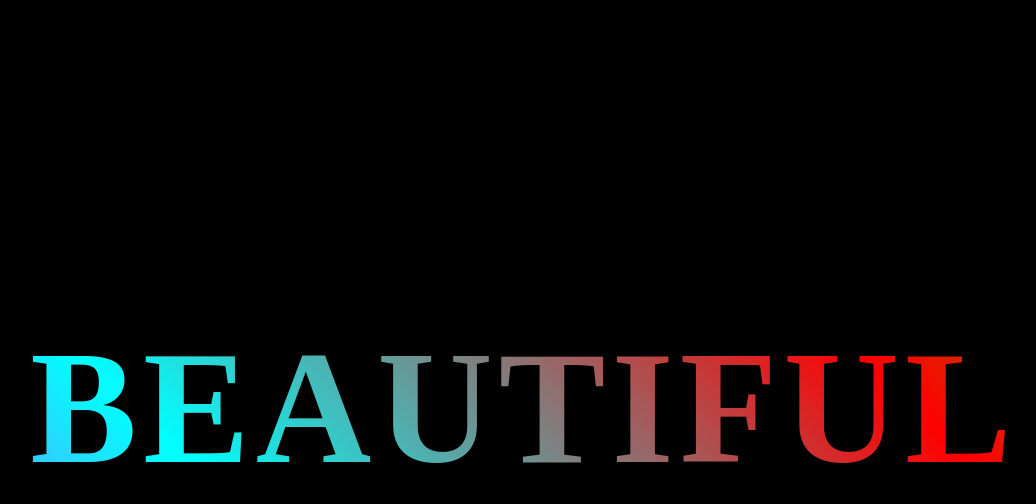
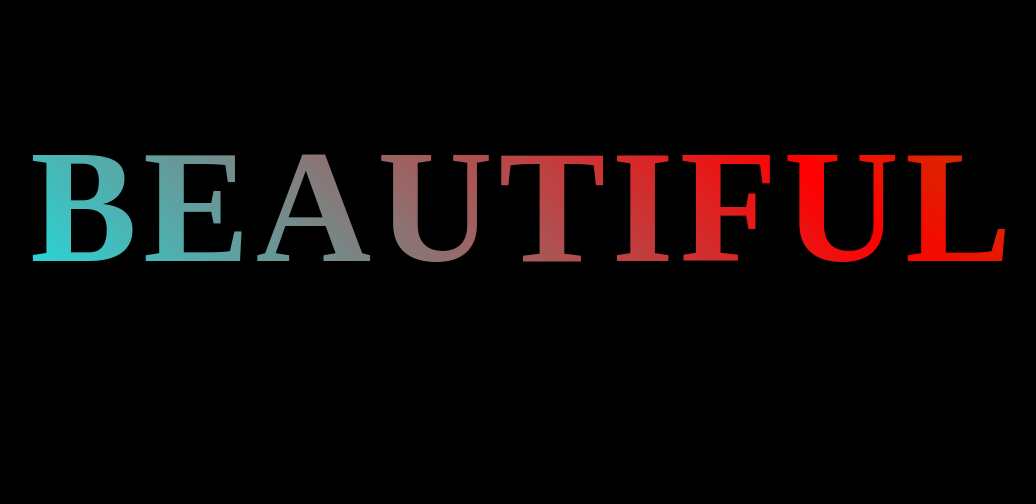
Before and after one commit to Avinash-2508/Aurora-Text, a plain HTML site: page index.html in a window 1280 px wide. Shown: the whole page, without its empty margins (116-1152 px from the left). Drawn offline with Linux system fonts and the light colour scheme.

Commit message:
Update index.css

```diff
--- a/index.css
+++ b/index.css
@@ -1,7 +1,7 @@
 body {
     display: flex;
     justify-content: center;
-    align-items: center;
+    align-items: space-betweeen;
     height: 100vh;
     background-color: black;
 }
```
